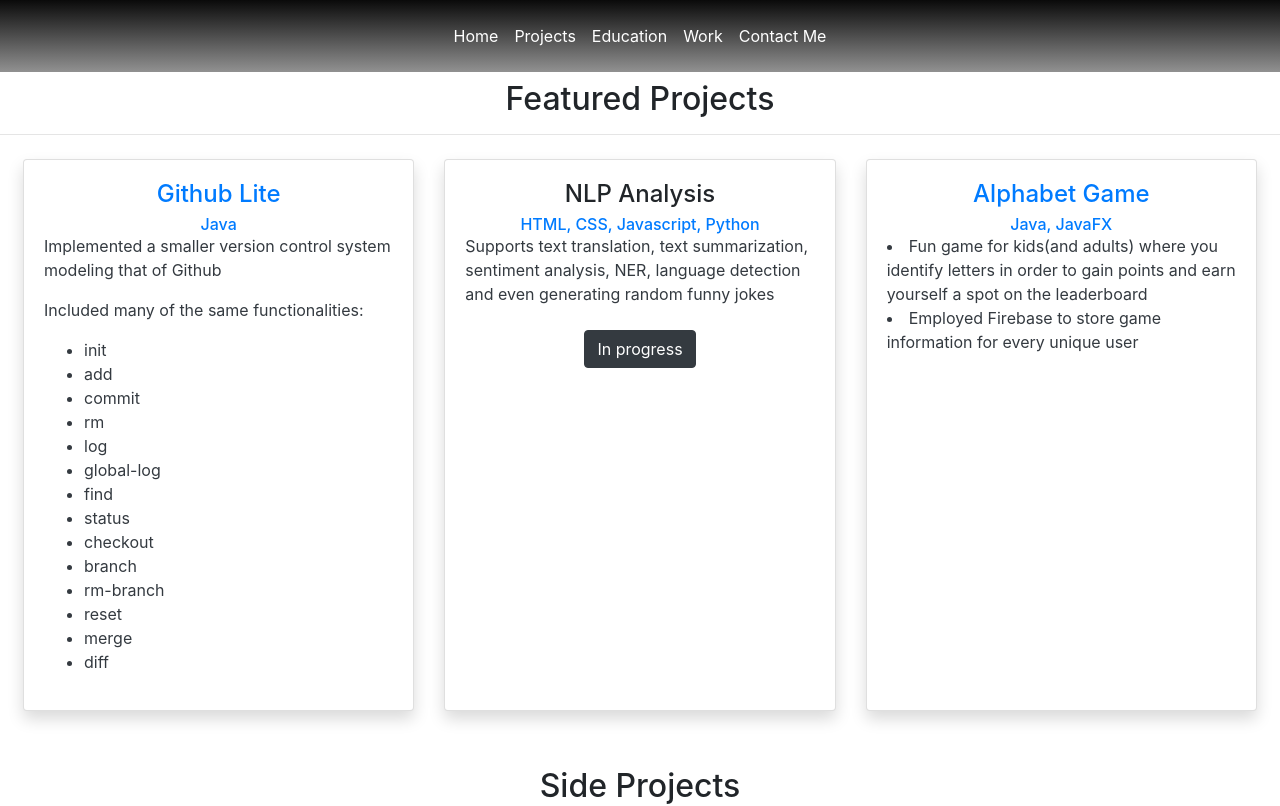
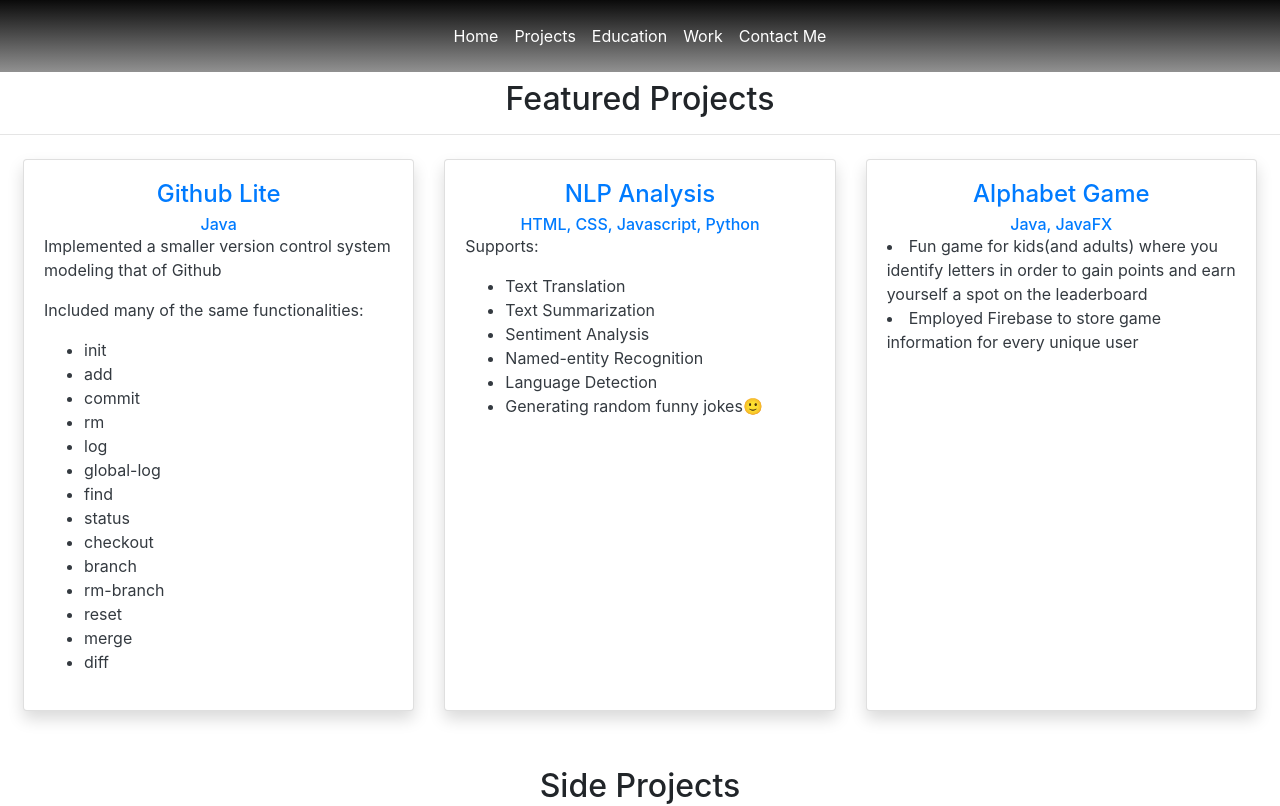
Before and after one commit to srinichrocks/Personal-Website, a Next.js app: page /projects in a window 1280 px wide. Shown: the top 806 px of the page. Built offline with nearby package versions, Linux system fonts and the light colour scheme.

Commit message:
Adding link for nlp analysis project

```diff
--- a/src/pages/projects.js
+++ b/src/pages/projects.js
@@ -59,6 +59,7 @@ export default function Projects() {
               </a>
        </div>
        <div className='col-sm-4'>
+       <a href = "https://nlpanalysis.vercel.app/" target = "_blank" rel = "noreferrer">
               <motion.div className="card text-center shadow rounded h-100" whileHover={{
                 scale: [1,1.1,1.05],
                 position: 'relative',
@@ -79,12 +80,20 @@ export default function Projects() {
                     <h4 className="card-title">NLP Analysis</h4>
                     <h6 className='card-subtitle text-primary'>HTML, CSS, Javascript, Python</h6>
                     <section className='card-text text-left text-dark'>
-                    <p>Supports text translation, text summarization, sentiment analysis, NER, language detection and even generating random funny jokes</p>
+                    <p>Supports:</p>
+                    <ul>
+                      <li>Text Translation</li>
+                      <li>Text Summarization</li>
+                      <li>Sentiment Analysis</li>
+                      <li>Named-entity Recognition</li>
+                      <li>Language Detection</li>
+                      <li>Generating random funny jokes🙂</li>
+                    </ul>
                   </section>
-                  <button type = "button" className = "btn btn-dark mt-2" disabledtarget = "_blank">In progress</button>
                   </div>
                 </div>
               </motion.div>
+              </a>
        </div>
        <div className='col-sm-4'>
        <a href = "//github.com/srinichrocks/AlphabetGame" target = "_blank" rel = "noreferrer">
```
